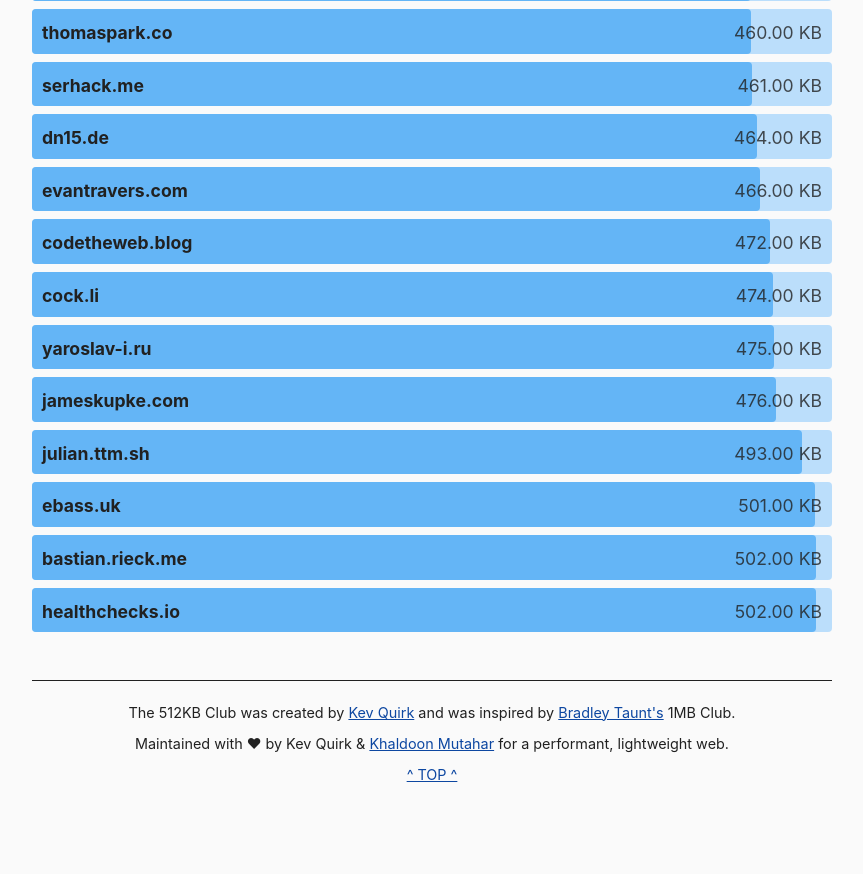
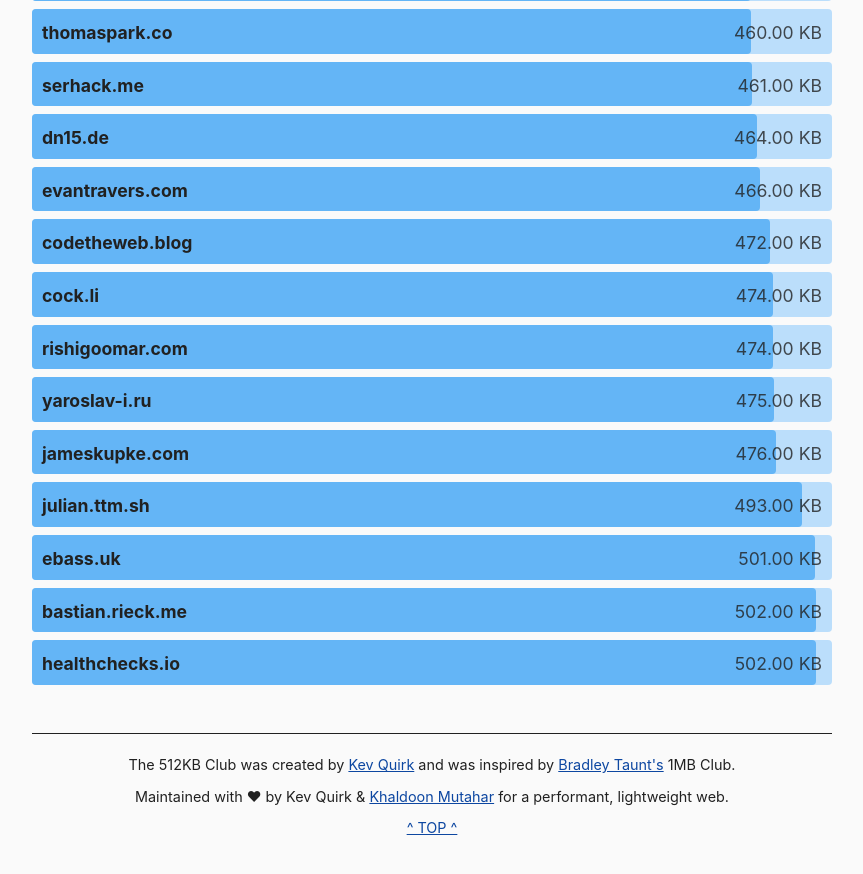
Before and after one commit to kevquirk/512kb.club, a Jekyll site: the page built from index.md, in a window 1280 px wide and 900 px high, scrolled down 21457 px. Shown: the top 874 px of the window, without its empty margins (208-1071 px from the left). Built offline with Jekyll 4.4.1, drawn with Linux system fonts in a browser that asks for light colours; before the commit the page ends 22304 px from its top, so only the background shows below that.

Commit message:
Add rishigoomar.com
Link to GTmetrix scan - https://gtmetrix.com/reports/rishigoomar.com/fvLhw19h/

```diff
--- a/_data/sites.yml
+++ b/_data/sites.yml
@@ -1518,6 +1518,11 @@
   size: 46.4
   last_checked: 2021-12-19
 
+- domain: rishigoomar.com
+  url: https://rishigoomar.com/
+  size: 474
+  last_checked: 2022-02-16
+
 - domain: robbie.antenesse.net
   url: https://robbie.antenesse.net/
   size: 325
```
